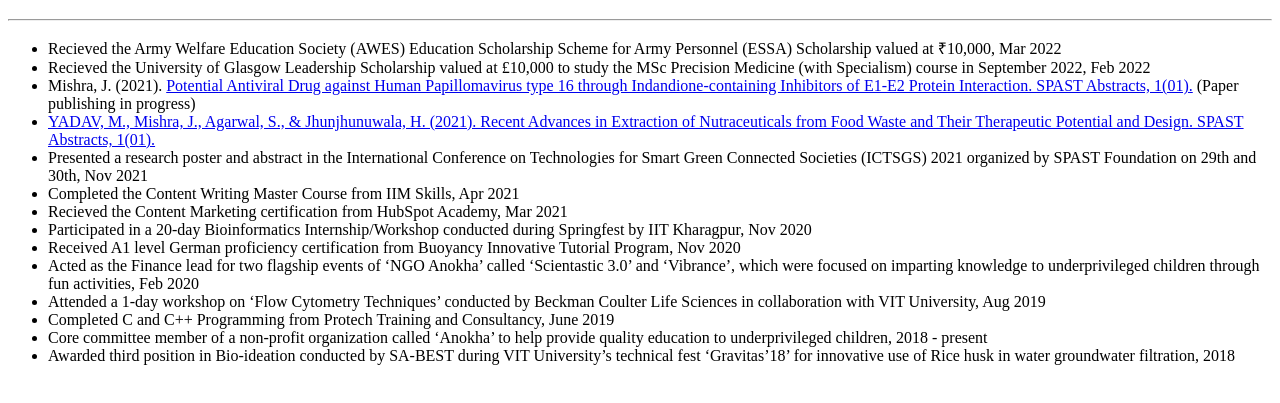
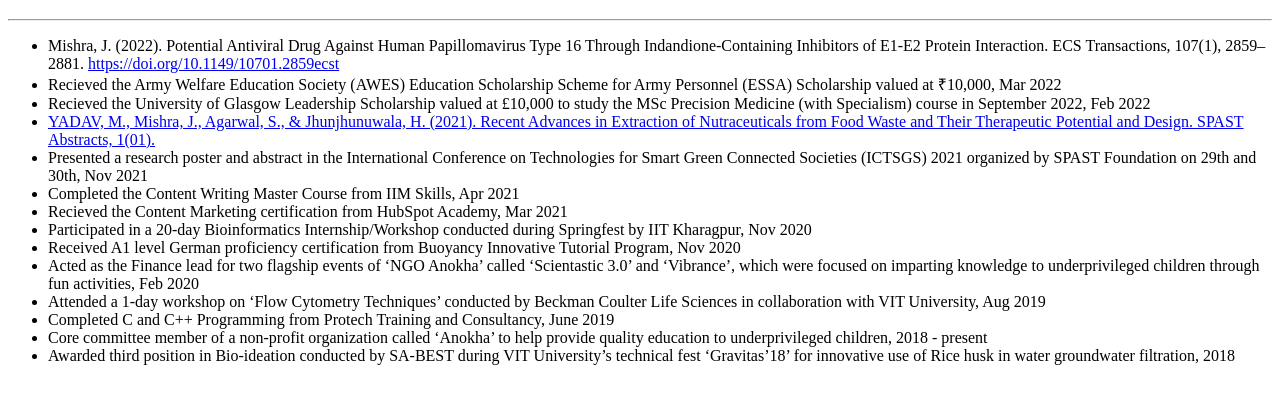
Before and after one commit to Janhavi-Mishra/Curriculum-vitae, a plain HTML site: page Achievements.html in a window 1280 px wide. Shown: the part 61-464 px from the top of the page. Drawn offline with Linux system fonts and the light colour scheme.

Commit message:
Update Achievements.html

```diff
--- a/Achievements.html
+++ b/Achievements.html
@@ -9,17 +9,14 @@
     <hr>
     <ul>
 
+      <li>Mishra, J. (2022). Potential Antiviral Drug Against Human Papillomavirus Type 16 Through Indandione-Containing Inhibitors of E1-E2 Protein Interaction. ECS Transactions, 107(1), 2859–2881. <a href="https://doi.org/10.1149/10701.2859ecst">https://doi.org/10.1149/10701.2859ecst</a></li>
+
       <li>Recieved the Army Welfare Education Society (AWES) Education Scholarship
         Scheme for Army Personnel (ESSA) Scholarship valued at ₹10,000, Mar 2022</li>
 
       <li>Recieved the University of Glasgow Leadership Scholarship valued at
         £10,000 to study the MSc Precision Medicine (with Specialism) course in
         September 2022, Feb 2022</li>
-
-      <li>Mishra, J. (2021). <a href="https://spast.org/techrep/article/view/244">Potential Antiviral Drug against Human
-        Papillomavirus type 16 through Indandione-containing Inhibitors of
-        E1-E2 Protein Interaction. SPAST Abstracts, 1(01).</a>
-        (Paper publishing in progress)</li>
 
       <li><a href="https://spast.org/techrep/article/view/961">YADAV, M., Mishra, J., Agarwal, S., & Jhunjhunuwala, H. (2021).
         Recent Advances in Extraction of Nutraceuticals from Food Waste and
```
